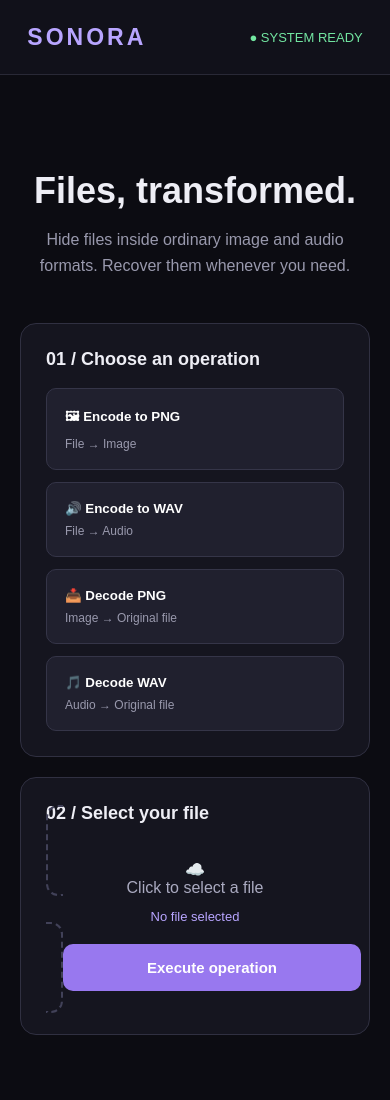
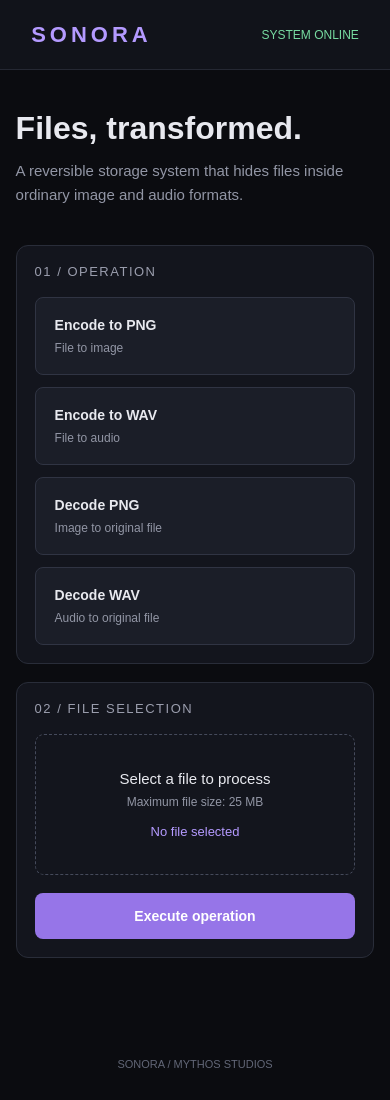
Before and after one commit to TheRealMythDeveloper/Files, a plain HTML site: page index.html in a window 390 px wide. Drawn offline with Linux system fonts and the light colour scheme.

Commit message:
Broken index, revamped

```diff
--- a/index.html
+++ b/index.html
@@ -4,7 +4,7 @@
 <head>
     <meta charset="UTF-8">
     <meta name="viewport" content="width=device-width, initial-scale=1.0">
-    <title>SONORA | Weird Storage</title>
+    <title>SONORA</title>
 
     <style>
         * {
@@ -14,65 +14,66 @@
         }
 
         body {
-            background: #0c0c12;
-            color: #eeeeF5;
+            background: #0b0c10;
+            color: #e8e9ef;
             font-family: Arial, sans-serif;
             min-height: 100vh;
         }
 
         header {
-            height: 75px;
-            padding: 0 7%;
+            height: 70px;
+            padding: 0 8%;
             display: flex;
             align-items: center;
             justify-content: space-between;
-            border-bottom: 1px solid #292936;
-            background: #11111a;
+            background: #11131a;
+            border-bottom: 1px solid #252833;
         }
 
         .logo {
-            font-size: 23px;
-            font-weight: bold;
-            letter-spacing: 3px;
-            color: #b8a5ff;
+            color: #b49aff;
+            font-size: 22px;
+            font-weight: 700;
+            letter-spacing: 4px;
         }
 
         .status {
-            color: #72e6a1;
-            font-size: 13px;
+            font-size: 12px;
+            color: #77dba1;
         }
 
         main {
-            max-width: 850px;
+            width: min(760px, 92%);
             margin: 75px auto;
-            padding: 20px;
         }
 
         .hero {
-            text-align: center;
-            margin-bottom: 45px;
+            margin-bottom: 38px;
         }
 
         .hero h1 {
-            font-size: 48px;
-            margin-bottom: 15px;
+            font-size: clamp(32px, 6vw, 48px);
+            margin-bottom: 12px;
         }
 
         .hero p {
-            color: #9999ad;
+            color: #9296a5;
             line-height: 1.6;
+            font-size: 15px;
         }
 
         .panel {
-            background: #15151f;
-            border: 1px solid #303041;
-            border-radius: 16px;
+            background: #13151d;
+            border: 1px solid #292d39;
+            border-radius: 12px;
             padding: 25px;
-            margin-bottom: 20px;
+            margin-bottom: 18px;
         }
 
-        .panel h2 {
-            font-size: 18px;
+        .section-title {
+            font-size: 13px;
+            color: #9b9eae;
+            letter-spacing: 1.5px;
             margin-bottom: 18px;
         }
 
@@ -83,74 +84,89 @@
         }
 
         .operation {
-            background: #20202e;
-            color: white;
-            border: 1px solid #353548;
-            border-radius: 10px;
-            padding: 18px;
+            background: #1b1e28;
+            color: #e8e9ef;
+            border: 1px solid #303443;
+            border-radius: 8px;
+            padding: 19px;
+            text-align: left;
             cursor: pointer;
-            text-align: left;
             transition: 0.2s;
         }
 
         .operation:hover {
-            border-color: #a58aff;
-            background: #29253b;
+            border-color: #9275d9;
+            background: #242334;
         }
 
         .operation.active {
-            border-color: #a58aff;
-            background: #302849;
+            border-color: #a88aff;
+            background: #29243a;
         }
 
         .operation strong {
             display: block;
+            font-size: 14px;
             margin-bottom: 7px;
         }
 
         .operation span {
-            color: #9999ad;
+            color: #9296a5;
             font-size: 12px;
         }
 
         .upload {
-            border: 2px dashed #414158;
-            border-radius: 12px;
+            display: block;
+            border: 1px dashed #454a5b;
+            border-radius: 9px;
             padding: 35px 15px;
             text-align: center;
             cursor: pointer;
-            color: #aaaac0;
+            transition: 0.2s;
         }
 
         .upload:hover {
-            border-color: #a58aff;
+            border-color: #a88aff;
+            background: #191824;
         }
 
         .upload input {
             display: none;
         }
 
+        .upload-title {
+            font-size: 15px;
+            margin-bottom: 8px;
+        }
+
+        .upload-subtitle {
+            color: #9296a5;
+            font-size: 12px;
+        }
+
         #filename {
-            margin-top: 12px;
-            color: #b8a5ff;
+            color: #b49aff;
             font-size: 13px;
+            margin-top: 15px;
+            overflow-wrap: anywhere;
         }
 
         .run {
             width: 100%;
-            margin-top: 20px;
             padding: 15px;
-            background: #9878ef;
+            margin-top: 18px;
+            background: #9675e8;
+            border: none;
+            border-radius: 8px;
             color: white;
-            border: none;
-            border-radius: 10px;
-            font-size: 15px;
+            font-size: 14px;
             font-weight: bold;
             cursor: pointer;
+            transition: 0.2s;
         }
 
         .run:hover {
-            background: #aa91ff;
+            background: #aa8df5;
         }
 
         .run:disabled {
@@ -159,20 +175,39 @@
         }
 
         #result {
+            display: none;
             margin-top: 18px;
-            color: #aaaac0;
+            padding: 14px;
+            border-radius: 8px;
+            background: #1b1e28;
+            color: #b9bdcb;
             font-size: 13px;
             line-height: 1.6;
             overflow-wrap: anywhere;
         }
 
+        #result.visible {
+            display: block;
+        }
+
+        footer {
+            text-align: center;
+            color: #626777;
+            font-size: 11px;
+            padding: 25px;
+        }
+
         @media (max-width: 550px) {
-            .hero h1 {
-                font-size: 36px;
+            main {
+                margin-top: 40px;
             }
 
             .operations {
                 grid-template-columns: 1fr;
+            }
+
+            .panel {
+                padding: 18px;
             }
         }
     </style>
@@ -182,7 +217,7 @@
 
 <header>
     <div class="logo">SONORA</div>
-    <div class="status">● SYSTEM READY</div>
+    <div class="status">SYSTEM ONLINE</div>
 </header>
 
 <main>
@@ -190,79 +225,89 @@
     <section class="hero">
         <h1>Files, transformed.</h1>
         <p>
-            Hide files inside ordinary image and audio formats.
-            Recover them whenever you need.
+            A reversible storage system that hides files inside
+            ordinary image and audio formats.
         </p>
     </section>
 
     <section class="panel">
-        <h2>01 / Choose an operation</h2>
+        <div class="section-title">01 / OPERATION</div>
 
         <div class="operations">
-            <button class="operation" data-operation="encode/png">
-                <strong>🖼 Encode to PNG</strong>
-                <span>File → Image</span>
+            <button type="button" class="operation" data-operation="encode/png">
+                <strong>Encode to PNG</strong>
+                <span>File to image</span>
             </button>
 
-            <button class="operation" data-operation="encode/wav">
-                <strong>🔊 Encode to WAV</strong>
-                <span>File → Audio</span>
+            <button type="button" class="operation" data-operation="encode/wav">
+                <strong>Encode to WAV</strong>
+                <span>File to audio</span>
             </button>
 
-            <button class="operation" data-operation="decode/png">
-                <strong>📥 Decode PNG</strong>
-                <span>Image → Original file</span>
+            <button type="button" class="operation" data-operation="decode/png">
+                <strong>Decode PNG</strong>
+                <span>Image to original file</span>
             </button>
 
-            <button class="operation" data-operation="decode/wav">
-                <strong>🎵 Decode WAV</strong>
-                <span>Audio → Original file</span>
+            <button type="button" class="operation" data-operation="decode/wav">
+                <strong>Decode WAV</strong>
+                <span>Audio to original file</span>
             </button>
         </div>
     </section>
 
     <section class="panel">
-        <h2>02 / Select your file</h2>
+        <div class="section-title">02 / FILE SELECTION</div>
 
         <label class="upload">
             <input type="file" id="fileInput">
-            <div>☁️</div>
-            <p>Click to select a file</p>
+
+            <div class="upload-title">Select a file to process</div>
+            <div class="upload-subtitle">Maximum file size: 25 MB</div>
+
             <div id="filename">No file selected</div>
         </label>
 
-        <button class="run" id="runButton">
+        <button type="button" class="run" id="runButton">
             Execute operation
         </button>
 
         <div id="result"></div>
     </section>
 
+</main>
+
+<footer>
+    SONORA / MYTHOS STUDIOS
+</footer>
 
 <script>
-const API_URL = "https://sonora-57c9.onrender.com";
-
-let selectedOperation = null;
-
     const buttons = document.querySelectorAll(".operation");
     const fileInput = document.getElementById("fileInput");
     const filename = document.getElementById("filename");
     const runButton = document.getElementById("runButton");
     const result = document.getElementById("result");
 
-// Select operation
+    let selectedOperation = null;
+
+    function showResult(message) {
+        result.textContent = message;
+        result.classList.add("visible");
+    }
+
+    // Operation selection
     buttons.forEach(button => {
-    button.addEventLi      stener("click", () => {
-        buttons.forEach(b => b.classList.remove("active"));
+        button.addEventListener("click", () => {
+            buttons.forEach(item => item.classList.remove("active"));
 
             button.classList.add("active");
             selectedOperation = button.dataset.operation;
 
-        result.textContent = "Selected: " + selectedOperation;
+            showResult("Selected operation: " + selectedOperation);
         });
     });
 
-// Display selected file
+    // File selection
     fileInput.addEventListener("change", () => {
         const file = fileInput.files[0];
 
@@ -271,34 +316,35 @@ fileInput.addEventListener("change", () => {
             : "No file selected";
     });
 
-// Execute operation
+    // Process file
     runButton.addEventListener("click", async () => {
         const file = fileInput.files[0];
 
         if (!selectedOperation) {
-        result.textContent = "Please choose an operation first.";
+            showResult("Please select an operation.");
             return;
         }
 
         if (!file) {
-        result.textContent = "Please select a file first.";
+            showResult("Please select a file.");
             return;
         }
 
         if (file.size > 25 * 1024 * 1024) {
-        result.textContent = "File exceeds the 25 MB limit.";
+            showResult("File exceeds the 25 MB limit.");
             return;
         }
 
         runButton.disabled = true;
-    result.textContent = "Processing file...";
+        runButton.textContent = "Processing...";
+        showResult("Uploading and processing your file...");
 
         try {
             const formData = new FormData();
             formData.append("file", file);
 
             const response = await fetch(
-            `${API_URL}/${selectedOperation}`,
+                "/" + selectedOperation,
                 {
                     method: "POST",
                     body: formData
@@ -306,22 +352,28 @@ runButton.addEventListener("click", async () => {
             );
 
             if (!response.ok) {
+                let message = "Operation failed.";
+
+                try {
                     const error = await response.json();
-            throw new Error(error.detail || "Operation failed.");
+                    message = error.detail || message;
+                } catch {}
+
+                throw new Error(message);
             }
 
             const blob = await response.blob();
 
-        // Get original filename from response header
             let downloadName;
 
-        if (selectedOperation.startsWith("encode/")) {
-            downloadName = selectedOperation.endsWith("png")
-                ? "sonora.png"
-                : "sonora.wav";
+            if (selectedOperation === "encode/png") {
+                downloadName = "sonora.png";
+            } else if (selectedOperation === "encode/wav") {
+                downloadName = "sonora.wav";
             } else {
                 downloadName =
-                response.headers.get("X-SONORA-Filename") || "recovered.bin";
+                    response.headers.get("X-SONORA-Filename")
+                    || "recovered.bin";
             }
 
             const url = URL.createObjectURL(blob);
@@ -329,19 +381,23 @@ runButton.addEventListener("click", async () => {
 
             link.href = url;
             link.download = downloadName;
+
+            document.body.appendChild(link);
             link.click();
+            link.remove();
 
-        URL.revokeObjectURL(url);
+            setTimeout(() => URL.revokeObjectURL(url), 1000);
 
-        result.textContent =
-            "Success! Your file is ready: " + downloadName;
+            showResult("Success! Downloaded: " + downloadName);
 
         } catch (error) {
-        result.textContent = "Error: " + error.message;
+            showResult("Error: " + error.message);
         } finally {
             runButton.disabled = false;
+            runButton.textContent = "Execute operation";
         }
     });
 </script>
+
 </body>
 </html>
```
Lines whose indentation alone changed are shown as unchanged.
